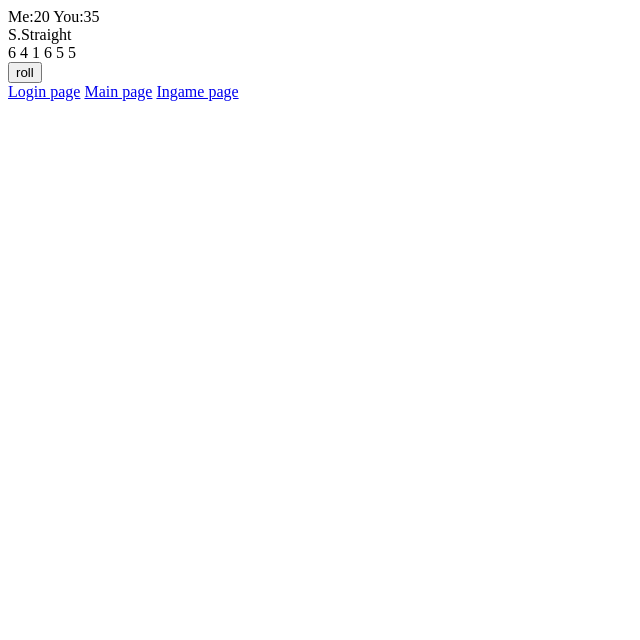
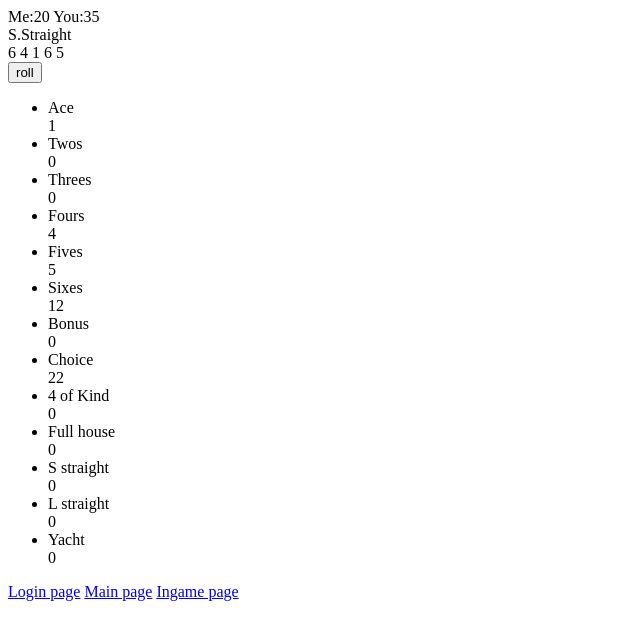
Before and after one commit to jww35/yacht-dice, a plain HTML site: page ingame.html in a window 1280 px wide. Both pictures are taken after a click on the button "roll". Shown: the whole page, without its empty margins (0-640 px from the left). Drawn offline with Linux system fonts and the light colour scheme.

Commit message:
ingame score algorithm
ace to yacht

```diff
--- a/ingame.html
+++ b/ingame.html
@@ -20,10 +20,26 @@
       <span class="dice-container__dice d3">dice3</span>
       <span class="dice-container__dice d4">dice4</span>
       <span class="dice-container__dice d5">dice5</span>
-      <span class="dice-container__dice d6">dice6</span>
     </div>
     <div class="roll-container">
       <input class="roll-container__roll" type="button" value="roll" />
+    </div>
+    <div class="score-container">
+      <ul>
+        <li>Ace</li><span class="ace">0</span>
+        <li>Twos</li><span class="twos">0</span>
+        <li>Threes</li><span class="threes">0</span>
+        <li>Fours</li><span class="fours">0</span>
+        <li>Fives</li><span class="fives">0</span>
+        <li>Sixes</li><span class="sixes">0</span>
+        <li>Bonus</li><span class="bonus">0</span>
+        <li>Choice</li><span class="choice">0</span>
+        <li>4 of Kind</li><span class="fourK">0</span>
+        <li>Full house</li><span class="fullH">0</span>
+        <li>S straight</li><span class="smallS">0</span>
+        <li>L straight</li><span class="largeS">0</span>
+        <li>Yacht</li><span class="yacht">0</span>
+      </ul>
     </div>
 
     <!-- temporary links -->
--- a/src/ingame.js
+++ b/src/ingame.js
@@ -1,27 +1,169 @@
+//도큐먼트 정보 가져오기
+
 const d1 = document.querySelector(".d1");
 const d2 = document.querySelector(".d2");
 const d3 = document.querySelector(".d3");
 const d4 = document.querySelector(".d4");
 const d5 = document.querySelector(".d5");
-const d6 = document.querySelector(".d6");
 const btnRoll = document.querySelector(".roll-container__roll");
 
+const ace = document.querySelector(".ace");
+const twos = document.querySelector(".twos");
+const threes = document.querySelector(".threes");
+const fours = document.querySelector(".fours");
+const fives = document.querySelector(".fives");
+const sixes = document.querySelector(".sixes");
+const bonus = document.querySelector(".bonus");
+const choice = document.querySelector(".choice");
+const fourK = document.querySelector(".fourK");
+const fullH = document.querySelector(".fullH");
+const smallS = document.querySelector(".smallS");
+const largeS = document.querySelector(".largeS");
+const yacht = document.querySelector(".yacht");
+
+//변수 선언
+let diceNumbers = [0,0,0,0,0];
+
+//주사위 랜덤 굴리기 시스템
+
 btnRoll.addEventListener("click", function () {
+  //주사위 굴리기
   let randomNum = Math.trunc(Math.random() * 6) + 1;
   d1.innerHTML = randomNum;
-
   randomNum = Math.trunc(Math.random() * 6) + 1;
   d2.innerHTML = randomNum;
-
   randomNum = Math.trunc(Math.random() * 6) + 1;
   d3.innerHTML = randomNum;
-
   randomNum = Math.trunc(Math.random() * 6) + 1;
   d4.innerHTML = randomNum;
-
   randomNum = Math.trunc(Math.random() * 6) + 1;
   d5.innerHTML = randomNum;
 
-  randomNum = Math.trunc(Math.random() * 6) + 1;
-  d6.innerHTML = randomNum;
+  //주사위 배열 만들기
+  diceNumbers[0] = parseInt(d1.innerHTML);
+  diceNumbers[1] = parseInt(d2.innerHTML);
+  diceNumbers[2] = parseInt(d3.innerHTML);
+  diceNumbers[3] = parseInt(d4.innerHTML);
+  diceNumbers[4] = parseInt(d5.innerHTML);
+
+  console.log(diceNumbers);
+  scoreCalculator(diceNumbers);
 });
+
+//점수 계산 시스템
+function scoreCalculator (list) {
+  ace.innerHTML = basicMaker(list, 1);
+  twos.innerHTML = basicMaker(list, 2);
+  threes.innerHTML = basicMaker(list, 3);
+  fours.innerHTML = basicMaker(list, 4);
+  fives.innerHTML = basicMaker(list, 5);
+  sixes.innerHTML = basicMaker(list, 6);
+  choice.innerHTML = choiceMaker(list);
+  fourK.innerHTML = fourKMaker(list);
+  fullH.innerHTML = fullHMaker(list);
+  smallS.innerHTML = smallSMaker(list);
+  largeS.innerHTML = largeSMaker(list);
+  yacht.innerHTML = yachtMaker(list);
+}
+
+//1,2,3,4,5,6 단일 점수 계산
+function basicMaker (list, targetNum) {
+  let value = 0;
+  list.forEach(function(number) {
+    if (number == targetNum) {
+      value += number;
+    }
+  });
+  console.log(targetNum + ":" + value);
+  return value;
+}
+
+//초이스
+function choiceMaker (list) {
+  let value=0;
+  list.forEach(function(number) {
+    value += number;
+  });
+  console.log("choice :" + value);
+  return value;
+}
+
+//4 of Kind
+function fourKMaker (list) {
+  let value=0;
+  const result = {};
+  list.forEach((x) => {
+    result[x] = (result[x] || 0)+1;
+  });
+  if (JSON.stringify(Object.values(result)) == JSON.stringify([4,1]) || JSON.stringify(Object.values(result)) == JSON.stringify([1,4])) {
+    list.forEach(function(number) {
+      value += number;
+    });
+  }
+  console.log("4ofK :" + value);
+  return value;
+}
+
+//Full House
+function fullHMaker (list) {
+  let value = 0;
+  const result = {};
+  list.forEach((x) => {
+    result[x] = (result[x] || 0)+1;
+  });
+  if (JSON.stringify(Object.values(result)) == JSON.stringify([3,2]) || JSON.stringify(Object.values(result)) == JSON.stringify([2,3])) {
+    list.forEach(function(number) {
+      value += number;
+    });
+  }
+  console.log("fullHouse :" + value);
+  return value;
+}
+
+//S.Straight
+function smallSMaker (list) {
+  let newValue = list;
+  newValue = newValue.sort();
+  let check = 0;
+  for (let i = 0; i < newValue.length; i++) {
+    if (newValue[i + 1] - newValue[i] === 1) {
+      check += 1;
+    }
+  }
+  if (check === 3) {
+    console.log("small :" + 15);
+    return 15;
+  }
+  console.log("small :" + 0);
+  return 0;
+}
+
+//L.Straight
+function largeSMaker (list) {
+  let newValue = list;
+  newValue = newValue.sort();
+  let check = 0;
+  for (let i = 0; i < newValue.length; i++) {
+    if (newValue[i + 1] - newValue[i] === 1) {
+      check += 1;
+    }
+  }
+  if (check === 4) {
+    console.log("large :" + 30);
+    return 30;
+  }
+  console.log("large :" + 0);
+  return 0;
+}
+
+//Yacht
+function yachtMaker (list) {
+  for(let i=1; i<4; i++) {
+    if(list[i-1]!==list[i]) {
+      console.log("yacht :"+0);
+      return 0;
+    }
+  }
+  console.log("yacht :"+50);
+  return 50;
+}
```
